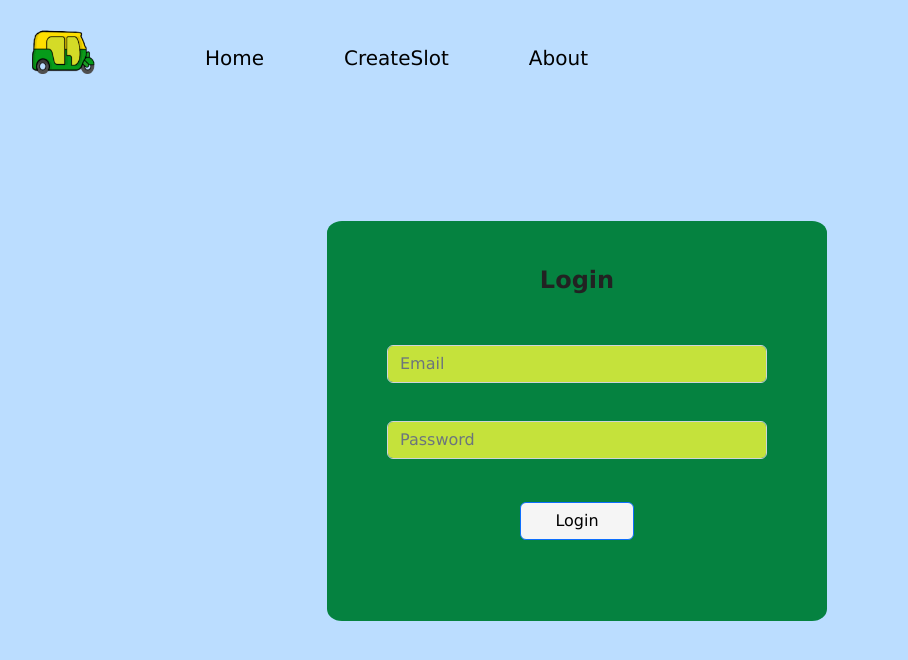
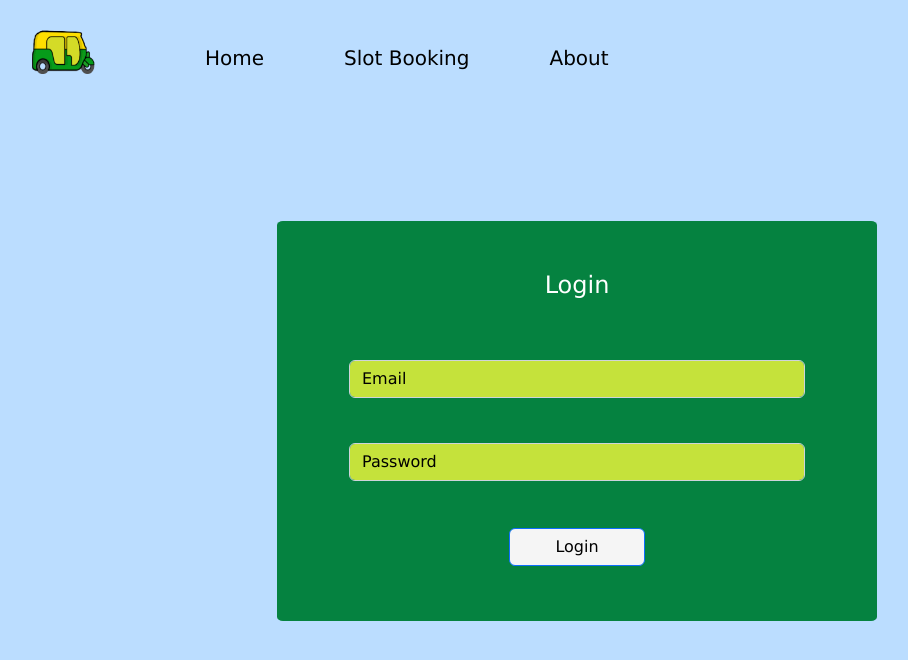
Before and after one commit to Bharath2503/auto_sharing_app, a React (Create React App) app in the folder Frontend/: page /home in a window 1280 px wide. Shown: the top 660 px of the page, without its empty margins (63-971 px from the left). Built offline with nearby package versions, Linux system fonts and the light colour scheme.

Commit message:
SlotDetailspage

```diff
--- a/Frontend/src/App.jsx
+++ b/Frontend/src/App.jsx
@@ -7,7 +7,7 @@ import SlotBook from './components/SlotBooking';
 import Slot from './components/CreateSlot';
 import Home from './components/Home';
 import About from './components/About';
-
+import SlotDetails from "./components/SlotDetails";
 function App() {
   return (
     <div className="App">
@@ -18,6 +18,7 @@ function App() {
       <Route path="/slot" element={<Slot/>}/>
       <Route path='/about' element={<About/>}/>
       <Route path="/slotbook" element={<SlotBook/>}/>
+      <Route path="/SlotDetails" element={<SlotDetails/>}/>
     </Routes>
     </BrowserRouter>
     </div>
--- a/Frontend/src/components/CreateSlot.jsx
+++ b/Frontend/src/components/CreateSlot.jsx
@@ -5,26 +5,24 @@ import "../css/CreateSlot.css";
 function Slot()
 {
     return(
-        <div>
-            <div className="card mx-auto" style={{width:"60%",backgroundColor:"#058240"}}>
-        <div className="card-body">
-          <h4 className="card-title" style={{textAlign:"center",color:"white",paddingBottom:"5%",paddingTop:"3%"}}>Create New Slot</h4>
-          <Form>
-          <Form.Group className="mb-3 form-group"  controlId="formBasicText">
+
+        <div className="FullPage">
+      <Form className="Form" autoComplete='off'>
+        <h4 className="Title">Create New Slot</h4>
+        <div className="Page-Content">
+        <Form.Group className="mb-1"  controlId="formBasicText">
          <Form.Control type="text" placeholder="Slot Time" className="form-control"/>
        </Form.Group>
-      <Form.Group className="mb-3 form-group" controlId="formBasicEmail">
+       <Form.Group className="mb-4" controlId="formBasicEmail">
          <Form.Control type="email" placeholder="Email" className="form-control" />
        </Form.Group>
        <div className='button-margin'>
-      <Link to="/SlotBook"><Button type="submit" className="back-button">back</Button></Link>
-      <Link to="/SlotDetails"><Button type="submit" className="create-button">create</Button></Link>
+       <Link to="/SlotBook"><Button type="submit" className="back-button">Back</Button></Link>
+       <Link to="/SlotDetails"><Button type="submit" className="create-button">Create</Button></Link>
+       </div>
         </div>
       </Form>
 
-
-        </div>
-      </div>
     </div>
     )
 }
--- a/Frontend/src/components/Home.jsx
+++ b/Frontend/src/components/Home.jsx
@@ -6,24 +6,24 @@ function Home()
 {
     return(
 
-      <div className="Auth-form-container">
-      <Form className="Auth-form">
-        <h3 className="Auth-form-title">Login</h3>
-        <div className="Auth-form-content">
+      <div className="FullPage">
+      <Form className="Form" autoComplete="off">
+        <h4 className="Title">Login</h4>
+        <div className="Page-Content">
           <Form.Group className="mb-1" controlId="formBasicEmail">
-            <Form.Control required className="space"
+            <Form.Control required className="form-control"
               type="email"
               placeholder="Email"
             />
           </Form.Group>
           <Form.Group className="mb-4" controlId="formBasicPassword">
-            <Form.Control className="space"
+            <Form.Control className="form-control"
               type="password" required
               placeholder="Password"
             />
           </Form.Group>
           <div className="d-grid mt-3">
-            <Button className="login" type="Submit">
+            <Button className="Login-Button" type="Submit">
               Login
             </Button>
           </div>
--- a/Frontend/src/components/SlotDetails.jsx
+++ b/Frontend/src/components/SlotDetails.jsx
@@ -0,0 +1,17 @@
+import { Link } from "react-router-dom";
+import "../css/SlotDetails.css";
+function SlotDetails() {
+    return (
+        <div className='SlotDetailsPage'>
+            <div className='SlotPage-Box'>
+            <h4 className="SlotDetails-Title">Slot details</h4>
+            <h6 className="SlotDetails-owner"><b>Created by:</b></h6>
+            <div className="SlotMembers">
+                <h5 className="SlotMembers-Title">Slot Members</h5>
+            </div>
+            </div>
+        </div>
+    )
+}
+
+export default SlotDetails;
--- a/Frontend/src/components/navbar.jsx
+++ b/Frontend/src/components/navbar.jsx
@@ -17,7 +17,7 @@ function Header() {
                     <Navbar.Collapse id="basic-navbar-nav">
                         <Nav className="me-auto">
                             <Link className="link hover-underline-animation" to="/home">Home</Link>
-                            <Link className="link hover-underline-animation" to="/Slot">CreateSlot</Link>
+                            <Link className="link hover-underline-animation" to="/SlotBook">Slot Booking</Link>
                             <Link className="link hover-underline-animation" to="/about">About</Link>
                         </Nav>
                         </Navbar.Collapse>
--- a/Frontend/src/css/CreateSlot.css
+++ b/Frontend/src/css/CreateSlot.css
@@ -2,8 +2,8 @@
 {
     background-color: #D2BA0A;
     color:black;
-    padding-left: 5%;
-    padding-right:5%;
+    padding-left: 8%;
+    padding-right:8%;
     margin-right: 3%;
 
 }
@@ -11,8 +11,8 @@
 {
     background-color: #D2BA0A;
     color:black;
-    padding-left: 5%;
-    padding-right:5%;
+    padding-left: 8%;
+    padding-right:8%;
     margin-right: 3%;
 
 }
@@ -20,43 +20,19 @@
 {
     background-color: white;
     color:black;
-    padding-left: 5%;
-    padding-right:5%;
+    padding-left: 6%;
+    padding-right:6%;
 }
 .create-button:hover
 {
     background-color: white;
     color:black;
-    padding-left: 5%;
-    padding-right:5%;
-}
-.form-control
-{
-    background-color: #C5E23B;
-}
-.form-control:focus
-{
-    background-color: #C5E23B;
+    padding-left: 6%;
+    padding-right:6%;
 }
 
-.form-control ::placeholder
-{
-    color: black;
-}
-.form-group
-{
-    margin-left: 3%;
-    margin-right: 3%;
-    padding-top: 1%;
-    padding-bottom: 1%;
-}
-.card
-{
-    margin-top: 4%;
-}
 .button-margin
 {
-    margin-left: 3%;
-    margin-top: 5%;
-    margin-bottom: 10%;
+    margin-top: 10%;
+    margin-bottom: 20%;
 }
--- a/Frontend/src/css/Home.css
+++ b/Frontend/src/css/Home.css
@@ -1,49 +1,58 @@
-.Auth-form-container {
+.FullPage {
     display: flex;
     justify-content: center;
     align-items: center;
     width: 100vw;
     height: 80vh;
-
 }
 
-  .Auth-form {
-    width: 500px;
+.Form {
+    width: 600px;
     height: 400px;
     padding-top: 20px;
     padding-bottom: 10px;
     margin-top: -30px;
     background-color: #058240;
-    border-radius:3% ;
+    border-radius: 1%;
 }
 
-  .Auth-form-content {
+.Page-Content {
     padding-left: 12%;
     padding-right: 12%;
     margin-top: 10%;
 }
 
-  .Auth-form-title {
+.Title {
     text-align: center;
     margin-bottom: 1em;
     margin-top: 5%;
-    font-size: 24px;
-    color: rgb(34, 34, 34);
-    font-weight: 800;
+    color: white;
 }
-  .space{
+
+.form-control {
     margin-top: 10%;
     background-color: #C5E23B;
 }
-  .login{
+.form-control:focus {
+    margin-top: 10%;
+    background-color: #C5E23B;
+}
+
+
+.form-control::placeholder {
+    color: black;
+}
+
+.Login-Button {
     margin-top: 5%;
-   background-color:whitesmoke;
+    background-color: whitesmoke;
     color: black;
     justify-content: center;
     width: 30%;
     margin-left: 35%;
 }
-  .login:hover{
-    background-color:whitesmoke;
+
+.Login-Button:hover {
+    background-color: whitesmoke;
     color: black;
 }
--- /dev/null
+++ b/Frontend/src/css/SlotDetails.css
@@ -0,0 +1,45 @@
+.SlotDetailsPage {
+    display: flex;
+    justify-content: center;
+    align-items: center;
+    width: 100vw;
+    height: 80vh;
+}
+
+.SlotPage-Box
+{
+    width: 500px;
+    height: 500px;
+    padding-top: 20px;
+    padding-bottom: 10px;
+    margin-top: -30px;
+    background-color: #058240;
+    border-radius: 1%;
+}
+
+.SlotDetails-Title
+{
+    margin-left: 5%;
+    margin-bottom: 1%;
+    margin-top: 5%;
+    color: white;
+}
+.SlotDetails-owner
+{
+    margin-left: 5%;
+}
+.SlotMembers
+{
+    width: 350px;
+    height: 250px;
+    padding-top: 20px;
+    padding-bottom: 10px;
+    margin-left: 5%;
+    background-color:white;
+    border-radius: 1%;
+}
+
+.SlotMembers-Title
+{
+    margin-left: 1%;
+}
```
Lines whose indentation alone changed are shown as unchanged.
